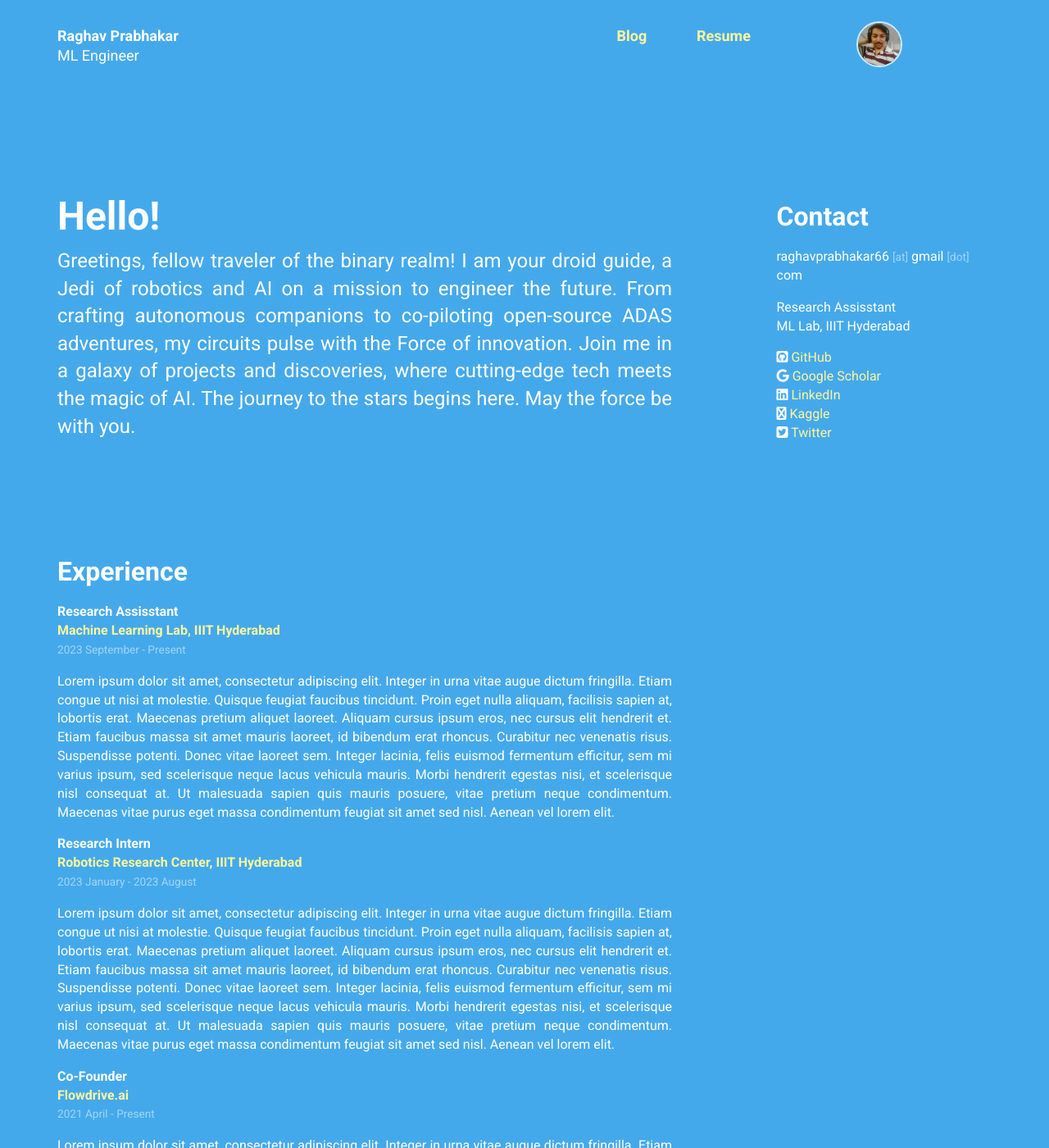
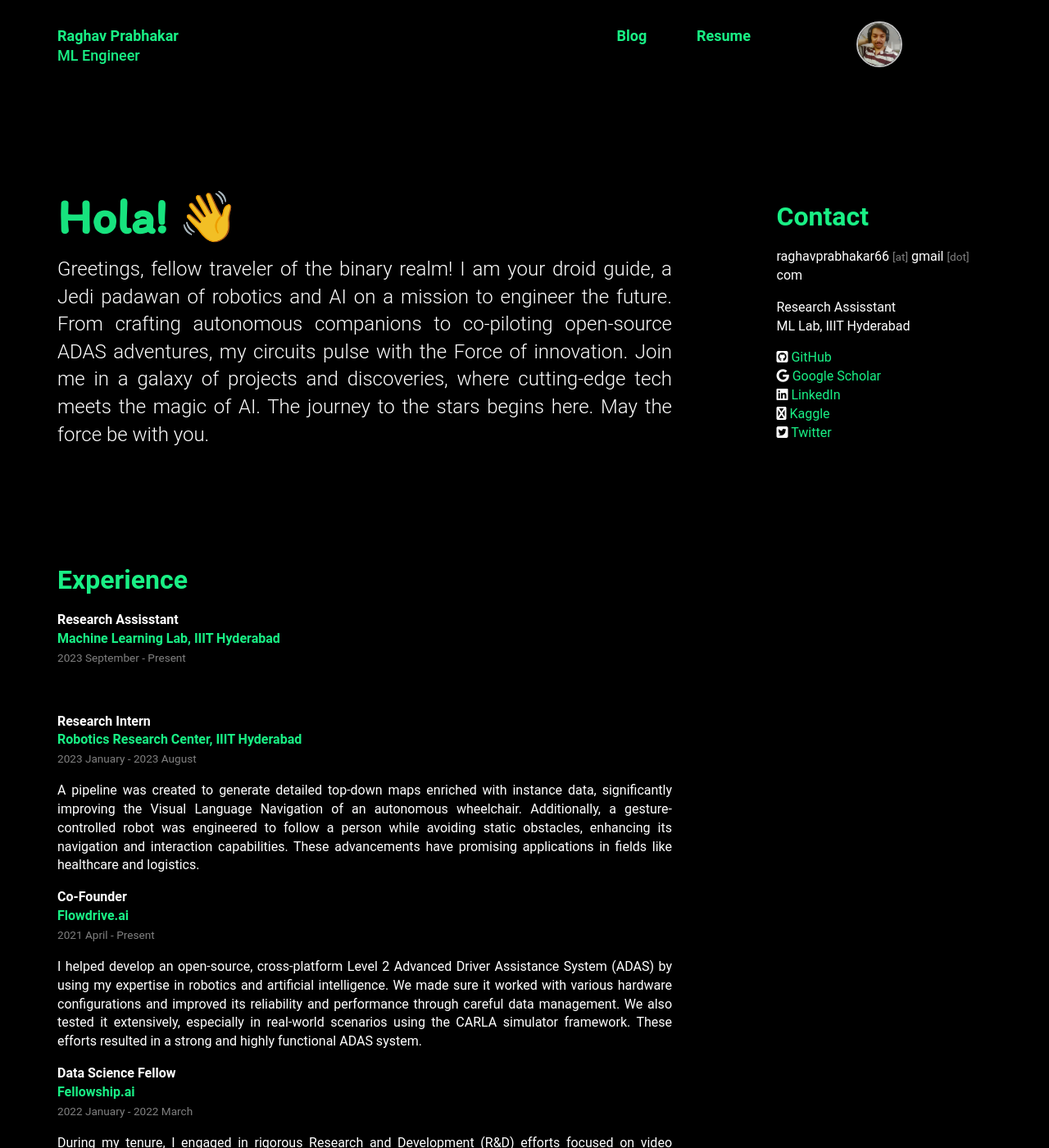
Before and after one commit to RaghavPrabhakar66/portfolio, a Jekyll site: the page built from index.html, in a window 1280 px wide and 1400 px high. Shown: the whole window at 82% size. Built offline with Jekyll 4.4.1, drawn with Linux system fonts in a browser that asks for light colours; nearby versions of some CDN libraries; some web fonts are replaced; some of the changed text lies outside the part shown.

Commit message:
modified ui and add content

```diff
--- a/Gemfile
+++ /dev/null
@@ -1,3 +0,0 @@
-source 'https://rubygems.org'
-
-gem 'jekyll', '~> 3.8.5'
--- a/_data/experience.yml
+++ b/_data/experience.yml
@@ -5,15 +5,7 @@
   end_date: "Present"
   company_url: "https://mll.iiit.ac.in/"
   company_logo: /img/face_recogntion_system.jpg
-  description: >
-    Lorem ipsum dolor sit amet, consectetur adipiscing elit. Integer in urna vitae augue dictum fringilla.
-    Etiam congue ut nisi at molestie. Quisque feugiat faucibus tincidunt. Proin eget nulla aliquam, facilisis
-    sapien at, lobortis erat. Maecenas pretium aliquet laoreet. Aliquam cursus ipsum eros, nec cursus elit
-    hendrerit et. Etiam faucibus massa sit amet mauris laoreet, id bibendum erat rhoncus. Curabitur nec venenatis risus.
-    Suspendisse potenti. Donec vitae laoreet sem. Integer lacinia, felis euismod fermentum efficitur, sem mi varius ipsum,
-    sed scelerisque neque lacus vehicula mauris. Morbi hendrerit egestas nisi, et scelerisque nisl consequat at. Ut malesuada
-    sapien quis mauris posuere, vitae pretium neque condimentum. Maecenas vitae purus eget massa condimentum feugiat sit amet sed
-    nisl. Aenean vel lorem elit.
+  description:
 
 -
   title: "Research Intern"
@@ -23,14 +15,10 @@
   company_url: "https://robotics.iiit.ac.in/"
   company_logo: /img/face_recogntion_system.jpg
   description: >
-    Lorem ipsum dolor sit amet, consectetur adipiscing elit. Integer in urna vitae augue dictum fringilla.
-    Etiam congue ut nisi at molestie. Quisque feugiat faucibus tincidunt. Proin eget nulla aliquam, facilisis
-    sapien at, lobortis erat. Maecenas pretium aliquet laoreet. Aliquam cursus ipsum eros, nec cursus elit
-    hendrerit et. Etiam faucibus massa sit amet mauris laoreet, id bibendum erat rhoncus. Curabitur nec venenatis risus.
-    Suspendisse potenti. Donec vitae laoreet sem. Integer lacinia, felis euismod fermentum efficitur, sem mi varius ipsum,
-    sed scelerisque neque lacus vehicula mauris. Morbi hendrerit egestas nisi, et scelerisque nisl consequat at. Ut malesuada
-    sapien quis mauris posuere, vitae pretium neque condimentum. Maecenas vitae purus eget massa condimentum feugiat sit amet sed
-    nisl. Aenean vel lorem elit.
+    A pipeline was created to generate detailed top-down maps enriched with instance data, significantly improving the Visual
+    Language Navigation of an autonomous wheelchair. Additionally, a gesture-controlled robot was engineered to follow a person
+    while avoiding static obstacles, enhancing its navigation and interaction capabilities. These advancements have promising
+    applications in fields like healthcare and logistics.
 
 -
   title: "Co-Founder"
@@ -40,14 +28,10 @@
   company_url: "https://flowdrive.ai"
   company_logo: /img/face_recogntion_system.jpg
   description: >
-    Lorem ipsum dolor sit amet, consectetur adipiscing elit. Integer in urna vitae augue dictum fringilla.
-    Etiam congue ut nisi at molestie. Quisque feugiat faucibus tincidunt. Proin eget nulla aliquam, facilisis
-    sapien at, lobortis erat. Maecenas pretium aliquet laoreet. Aliquam cursus ipsum eros, nec cursus elit
-    hendrerit et. Etiam faucibus massa sit amet mauris laoreet, id bibendum erat rhoncus. Curabitur nec venenatis risus.
-    Suspendisse potenti. Donec vitae laoreet sem. Integer lacinia, felis euismod fermentum efficitur, sem mi varius ipsum,
-    sed scelerisque neque lacus vehicula mauris. Morbi hendrerit egestas nisi, et scelerisque nisl consequat at. Ut malesuada
-    sapien quis mauris posuere, vitae pretium neque condimentum. Maecenas vitae purus eget massa condimentum feugiat sit amet sed
-    nisl. Aenean vel lorem elit.
+    I helped develop an open-source, cross-platform Level 2 Advanced Driver Assistance System (ADAS) by using my expertise in
+    robotics and artificial intelligence. We made sure it worked with various hardware configurations and improved its reliability
+    and performance through careful data management. We also tested it extensively, especially in real-world scenarios using the
+    CARLA simulator framework. These efforts resulted in a strong and highly functional ADAS system.
 
 -
   title: "Data Science Fellow"
@@ -57,14 +41,11 @@
   company_url: "https://www.fellowship.ai/"
   company_logo: /img/face_recogntion_system.jpg
   description: >
-    Lorem ipsum dolor sit amet, consectetur adipiscing elit. Integer in urna vitae augue dictum fringilla.
-    Etiam congue ut nisi at molestie. Quisque feugiat faucibus tincidunt. Proin eget nulla aliquam, facilisis
-    sapien at, lobortis erat. Maecenas pretium aliquet laoreet. Aliquam cursus ipsum eros, nec cursus elit
-    hendrerit et. Etiam faucibus massa sit amet mauris laoreet, id bibendum erat rhoncus. Curabitur nec venenatis risus.
-    Suspendisse potenti. Donec vitae laoreet sem. Integer lacinia, felis euismod fermentum efficitur, sem mi varius ipsum,
-    sed scelerisque neque lacus vehicula mauris. Morbi hendrerit egestas nisi, et scelerisque nisl consequat at. Ut malesuada
-    sapien quis mauris posuere, vitae pretium neque condimentum. Maecenas vitae purus eget massa condimentum feugiat sit amet sed
-    nisl. Aenean vel lorem elit.
+    During my tenure, I engaged in rigorous Research and Development (R&D) efforts focused on video classification models,
+    pose estimation techniques, and video analytics. My contributions were instrumental in shaping algorithms and tools designed
+    for the comprehensive analysis of video content. This encompassed pivotal aspects such as feature extraction, meticulous data
+    cleaning, and insightful visualization techniques. My work in this domain was driven by a commitment to advancing the state-of-the-art
+    in video analysis, ultimately contributing to enhanced insights and utility in this dynamic field.
 
 -
   title: "Junior Machine Learning Engineer"
@@ -74,14 +55,11 @@
   company_url: "https://omdena.com/"
   company_logo: /img/face_recogntion_system.jpg
   description: >
-    Lorem ipsum dolor sit amet, consectetur adipiscing elit. Integer in urna vitae augue dictum fringilla.
-    Etiam congue ut nisi at molestie. Quisque feugiat faucibus tincidunt. Proin eget nulla aliquam, facilisis
-    sapien at, lobortis erat. Maecenas pretium aliquet laoreet. Aliquam cursus ipsum eros, nec cursus elit
-    hendrerit et. Etiam faucibus massa sit amet mauris laoreet, id bibendum erat rhoncus. Curabitur nec venenatis risus.
-    Suspendisse potenti. Donec vitae laoreet sem. Integer lacinia, felis euismod fermentum efficitur, sem mi varius ipsum,
-    sed scelerisque neque lacus vehicula mauris. Morbi hendrerit egestas nisi, et scelerisque nisl consequat at. Ut malesuada
-    sapien quis mauris posuere, vitae pretium neque condimentum. Maecenas vitae purus eget massa condimentum feugiat sit amet sed
-    nisl. Aenean vel lorem elit.
+    A real-time object recognition system has been developed and deployed, focusing on the detection of buses and the recognition
+    of their license plates using Optical Character Recognition (OCR) models. These models have been seamlessly integrated into a
+    mobile application for real-time bus detection and seat occupancy monitoring. To ensure optimal performance, considerable
+    effort has been dedicated to model optimization, aiming for efficient processing and low latency. This integrated solution
+    significantly enhances bus tracking and occupancy management within the mobile app.
 
 -
   title: "Core Member (ML Team)"
@@ -91,11 +69,8 @@
   company_url: "https://dsctiet.com/#/"
   company_logo: /img/face_recogntion_system.jpg
   description: >
-    Lorem ipsum dolor sit amet, consectetur adipiscing elit. Integer in urna vitae augue dictum fringilla.
-    Etiam congue ut nisi at molestie. Quisque feugiat faucibus tincidunt. Proin eget nulla aliquam, facilisis
-    sapien at, lobortis erat. Maecenas pretium aliquet laoreet. Aliquam cursus ipsum eros, nec cursus elit
-    hendrerit et. Etiam faucibus massa sit amet mauris laoreet, id bibendum erat rhoncus. Curabitur nec venenatis risus.
-    Suspendisse potenti. Donec vitae laoreet sem. Integer lacinia, felis euismod fermentum efficitur, sem mi varius ipsum,
-    sed scelerisque neque lacus vehicula mauris. Morbi hendrerit egestas nisi, et scelerisque nisl consequat at. Ut malesuada
-    sapien quis mauris posuere, vitae pretium neque condimentum. Maecenas vitae purus eget massa condimentum feugiat sit amet sed
-    nisl. Aenean vel lorem elit.
+    A pseudo LIDAR system has been developed using cameras and deep learning techniques, utilizing DenseDepth for 3D reconstruction
+    from monocular images. Multiple deep learning models have also been developed and trained for behavioral cloning in self-driving
+    cars, enabling them to emulate human driving behavior. In addition, lane detection algorithms have been integrated into these
+    systems, providing robust lane tracking and navigation capabilities. This holistic approach combines 3D scene understanding,
+    behavioral modeling, and lane detection to improve the performance and safety of autonomous vehicles.
--- a/_data/personal.yml
+++ b/_data/personal.yml
@@ -41,7 +41,7 @@ profiles:
 intro:
   title: Hello!
   body: >
-    Greetings, fellow traveler of the binary realm! I am your droid guide, a Jedi of robotics and AI on a mission to engineer the future.
+    Greetings, fellow traveler of the binary realm! I am your droid guide, a Jedi padawan of robotics and AI on a mission to engineer the future.
     From crafting autonomous companions to co-piloting open-source ADAS adventures, my circuits pulse with the Force of innovation.
     Join me in a galaxy of projects and discoveries, where cutting-edge tech meets the magic of AI.
     The journey to the stars begins here. May the force be with you.
--- a/_data/projects.yml
+++ b/_data/projects.yml
@@ -19,7 +19,7 @@
 
 -
   name: Nucleus Segmentation From 2D Scans
-  image: /img/face_recogntion_system.jpg
+  image: /img/cell.jpg
   description: >
     Lorem ipsum dolor sit amet, consectetur adipiscing elit. Integer in urna vitae augue dictum fringilla.
     Etiam congue ut nisi at molestie. Quisque feugiat faucibus tincidunt. Proin eget nulla aliquam, facilisis
@@ -28,7 +28,7 @@
 
 -
   name: Image Captioningp
-  image: /img/face_recogntion_system.jpg
+  image: /img/cell.jpg
   description: >
     Lorem ipsum dolor sit amet, consectetur adipiscing elit. Integer in urna vitae augue dictum fringilla.
     Etiam congue ut nisi at molestie. Quisque feugiat faucibus tincidunt. Proin eget nulla aliquam, facilisis
--- a/_data/publications.yml
+++ b/_data/publications.yml
@@ -2,6 +2,6 @@
   type: conference
   title: "Instance-Level Semantic Maps for Vision Language Navigation"
   authors: Laksh Nanwani, Anmol Agarwal, Kanishk Jain, Raghav Prabhakar, Aaron Monis, Aditya Mathur, Krishna Murthy, Abdul Hafez, Vineet Gandhi, K. Madhava Krishna
-  conference: Proceedings of IEEE RO-MAN 2023
+  conference: Proceedings IEEE Conf. on Robot and Human Interactive Communication (RO-MAN)
   year: 2023
   pdf: https://arxiv.org/pdf/2305.12363.pdf
--- a/_layouts/albertine.html
+++ b/_layouts/albertine.html
@@ -11,9 +11,13 @@
     <link rel="icon" type="image/x-icon" href="{{ site.baseurl }}/{{ site.data.personal.favicon }}">
 
     <!-- Stylesheets -->
-    <link rel="stylesheet" href="//fonts.googleapis.com/css?family=Roboto:400,700">
+    <link rel="preconnect" href="https://fonts.googleapis.com">
+    <link rel="preconnect" href="https://fonts.gstatic.com" crossorigin>
+    <link href="https://fonts.googleapis.com/css2?family=ADLaM+Display&family=Itim&family=Pacifico&family=Permanent+Marker&display=swap" rel="stylesheet">
+
     <link rel="stylesheet" href="//netdna.bootstrapcdn.com/bootstrap/3.2.0/css/bootstrap.min.css">
     <link rel="stylesheet" href="{{ site.baseurl }}/assets/albertine/css/default.css">
+    <link rel="stylesheet" href="{{ site.baseurl }}/assets/albertine/css/shiny.css">
 
     <!-- Javascript -->
     <script src="https://kit.fontawesome.com/79eb761eec.js" crossorigin="anonymous"></script>
@@ -45,7 +49,7 @@
                 </div>
                 <div class="col-xs-2 col-lg-2">
                     <h1>
-                        <a href="">Resume</a>
+                        <a href="{{ site.baseurl }}/files/RaghavPrabhakar_Resume.pdf">Resume</a>
                     </h1>
                 </div>
                 <div class="col-xs-2 col-lg-2">
@@ -64,7 +68,29 @@
             <section class="col-md-8">
                 {% if site.data.personal.intro.title %}
                 <h3 style="font-size:48px">
-                    {{ site.data.personal.intro.title }}
+                    <!-- {{ site.data.personal.intro.title }} -->
+                    <div class="word-container">
+                        <div class="word w1 en">Hello! 👋</div>
+                        <div class="word w2 fr">Bonjour! 👋</div>
+                        <div class="word w3 es">Hola! 👋</div>
+                        <div class="word w4 ru">Zdravstvuyte! 👋</div>
+                        <div class="word w5 zh">Nǐn hǎo! 👋</div>
+                        <div class="word w6 ar">Marhabaan! 👋</div>
+                        <div class="word w7 ja">Kon'nichiwa! 👋</div>
+                        <div class="word w8 de">Hallo! 👋</div>
+                        <div class="word w9 it">Ciao! 👋</div>
+                        <div class="word w10 pt">Olá! 👋</div>
+                        <div class="word w11 nl">Hallo! 👋</div>
+                        <div class="word w12 pl">Cześć! 👋</div>
+                        <div class="word w13 sv">Hallå! 👋</div>
+                        <div class="word w14 vi">Xin chào! 👋</div>
+                        <div class="word w15 id">Halo! 👋</div>
+                        <div class="word w16 el">Yassas! 👋</div>
+                        <div class="word w17 ko">Annyeonghaseyo! 👋</div>
+                        <div class="word w18 ro">Bună! 👋</div>
+                        <div class="word w19 hu">Helló! 👋</div>
+                        <div class="word w20 cs">Ahoj! 👋</div>
+                      </div>
                 </h3>
                 {% else %}
                 <h3>
@@ -159,17 +185,13 @@
 
                 {% for publication in site.data.publications %}
                 <p>
-                    <b>
+                    <b><h4>
                         <a href="{{ publication.pdf }}">
                             {{ publication.title }}
                         </a>
-                    </b>
-                    <small>
-                        {{ publication.year }}
-                    </small>
-                    <br>
-                    {{ publication.authors }}
-                    <br>
+                    </h4></b>
+                    <h5>
+                    {% assign authors = publication.authors | split: ", " %}
                     {% case publication.type %}
                     {% when 'conference' %}
                     {{ publication.conference }}
@@ -186,6 +208,17 @@
                     {{ publication.issue }},
                     {{ publication.pages }}
                     {% endcase %}
+                    , {{ publication.year }}
+                </h5>
+                    <i>
+                        {% for author in authors %}
+                        {% if author == site.data.personal.name %}
+                            <font color="#19f085"><b>{{ site.data.personal.name }}</b>,</font>
+                        {% else %}
+                            {{ author }},
+                        {% endif %}
+                        {% endfor %}
+                    </i>
                 </p>
                 {% endfor %}
             </section>
--- a/assets/albertine/css/default.css
+++ b/assets/albertine/css/default.css
@@ -8,7 +8,8 @@ body {
   font-family:'Roboto', 'Arial', sans-serif;
   font-size:16px;
   padding-top:176px;
-  background-color:#fff;
+  background-color:#000000;
+  color: white;
 }
 
 /*******************
@@ -21,7 +22,7 @@ header {
   left:0;
   right:0;
   padding:32px 0;
-  background-color:#fff;
+  background-color:black;
 }
   header h1 {
     margin:0;
@@ -47,12 +48,18 @@ footer {
 section {
   padding:48px 0;
 }
+  section .word-container {
+    /* color: #19f085; */
+    color: white;
+  }
+
   section h3 {
     padding:0 0 8px;
     line-height:40px;
     font-weight:bold;
     font-size:32px;
-    color:#ff5722;
+    /* color:#ff5722; */
+    color: #19f085;
   }
   section .lead {
     font-size:24px;
@@ -66,6 +73,11 @@ section {
   section a,
   section a:hover {
     color:#44a9eb;
+    /* color: #19f085 */
+  }
+
+  span {
+    color:#19f085;
   }
 
 /*******************
@@ -73,17 +85,19 @@ section {
  *******************/
 .intro-screen,
 .intro-screen header {
-  background-color:#44a9eb;
-  color:#fff;
+  /* background-color:#44a9eb; */
+  background-color: #000;
+  color:white;
 }
   .intro-screen h1,
   .intro-screen h2,
   .intro-screen h3 {
-    color:#fff;
+    color: #19f085;
   }
   .intro-screen a,
   .intro-screen a:hover {
-    color:#fff59d;
+    /* color:#fff59d; */
+    color: #19f085;
   }
 
 /*******************
--- /dev/null
+++ b/assets/albertine/css/shiny.css
@@ -0,0 +1,342 @@
+
+.word-container {
+    width: 20px;
+    padding-bottom: 50px;
+    color: #19f085;
+}
+
+.word {
+    /* font-family: 'ADLaM Display', cursive; */
+    /* font-family: 'Pacifico', cursive; */
+    /* font-family: 'Permanent Marker', cursive; */
+    font-family: 'Itim', cursive;
+    font-size:60px;
+    font-weight:bold;
+    float:left;
+    opacity:0;
+    position:absolute;
+    color: #19f085;
+    /* letter-spacing: 3px;  */
+  }
+
+  .w1 {
+    animation: w1anim 45s infinite;
+  }
+
+  .w2 {
+    animation: w2anim 45s infinite;
+  }
+
+  .w3 {
+    animation: w3anim 45s infinite;
+  }
+
+  .w4 {
+    animation: w4anim 45s infinite;
+  }
+
+  .w5 {
+    animation: w5anim 45s infinite;
+  }
+
+  .w6 {
+    animation: w6anim 45s infinite;
+  }
+
+  .w7 {
+    animation: w7anim 45s infinite;
+  }
+
+  .w8 {
+    animation: w8anim 45s infinite;
+  }
+
+  .w9 {
+    animation: w9anim 45s infinite;
+  }
+
+  .w10 {
+    animation: w10anim 45s infinite;
+  }
+
+  .w11 {
+    animation: w11anim 45s infinite;
+  }
+
+  .w12 {
+    animation: w12anim 45s infinite;
+  }
+
+  .w13 {
+    animation: w13anim 45s infinite;
+  }
+
+  .w14 {
+    animation: w14anim 45s infinite;
+  }
+
+  .w15 {
+    animation: w15anim 45s infinite;
+  }
+
+  .w16 {
+    animation: w16anim 45s infinite;
+  }
+
+    .w17 {
+        animation: w17anim 45s infinite;
+    }
+
+    .w18 {
+        animation: w18anim 45s infinite;
+    }
+
+    .w19 {
+        animation: w19anim 45s infinite;
+    }
+
+    .w20 {
+        animation: w20anim 45s infinite;
+    }
+
+
+  @keyframes w1anim {
+    0%{
+      opacity: 0;
+    }
+    2.5%{
+      opacity: 1;
+    }
+    5% {
+      opacity:0;
+    }
+  }
+
+
+  @keyframes w2anim {
+    5%{
+      opacity: 0;
+    }
+    7.5%{
+      opacity: 1;
+    }
+    10% {
+      opacity:0;
+    }
+  }
+
+  @keyframes w3anim {
+    10%{
+      opacity: 0;
+    }
+    12.5%{
+      opacity: 1;
+    }
+    15% {
+      opacity:0;
+    }
+  }
+
+  @keyframes w4anim {
+    15%{
+      opacity: 0;
+    }
+    17.5%{
+      opacity: 1;
+    }
+    20% {
+      opacity:0;
+    }
+  }
+
+  @keyframes w5anim {
+    20%{
+      opacity: 0;
+    }
+    22.5%{
+      opacity: 1;
+    }
+    25% {
+      opacity:0;
+    }
+  }
+
+  @keyframes w6anim {
+    25%{
+      opacity: 0;
+    }
+    27.5%{
+      opacity: 1;
+    }
+    30% {
+      opacity:0;
+    }
+  }
+
+    @keyframes w7anim {
+        30%{
+        opacity: 0;
+        }
+        32.5%{
+        opacity: 1;
+        }
+        35% {
+        opacity:0;
+        }
+    }
+
+    @keyframes w8anim {
+        35%{
+        opacity: 0;
+        }
+        37.5%{
+        opacity: 1;
+        }
+        40% {
+        opacity:0;
+        }
+    }
+
+    @keyframes w9anim {
+        40%{
+        opacity: 0;
+        }
+        42.5%{
+        opacity: 1;
+        }
+        45% {
+        opacity:0;
+        }
+    }
+
+    @keyframes w10anim {
+        45%{
+        opacity: 0;
+        }
+        47.5%{
+        opacity: 1;
+        }
+        50% {
+        opacity:0;
+        }
+    }
+
+    @keyframes w11anim {
+        50%{
+        opacity: 0;
+        }
+        52.5%{
+        opacity: 1;
+        }
+        55% {
+        opacity:0;
+        }
+    }
+
+    @keyframes w12anim {
+        55%{
+        opacity: 0;
+        }
+        57.5%{
+        opacity: 1;
+        }
+        60% {
+        opacity:0;
+        }
+    }
+
+    @keyframes w13anim {
+        60%{
+        opacity: 0;
+        }
+        62.5%{
+        opacity: 1;
+        }
+        65% {
+        opacity:0;
+        }
+    }
+
+    @keyframes w14anim {
+        65%{
+        opacity: 0;
+        }
+        67.5%{
+        opacity: 1;
+        }
+        70% {
+        opacity:0;
+        }
+    }
+
+    @keyframes w15anim {
+        70%{
+        opacity: 0;
+        }
+        72.5%{
+        opacity: 1;
+        }
+        75% {
+        opacity:0;
+        }
+    }
+
+    @keyframes w16anim {
+        75%{
+        opacity: 0;
+        }
+        77.5%{
+        opacity: 1;
+        }
+        80% {
+        opacity:0;
+        }
+    }
+
+    @keyframes w17anim {
+        80%{
+        opacity: 0;
+        }
+        82.5%{
+        opacity: 1;
+        }
+        85% {
+        opacity:0;
+        }
+    }
+
+    @keyframes w18anim {
+        85%{
+        opacity: 0;
+        }
+        87.5%{
+        opacity: 1;
+        }
+        90% {
+        opacity:0;
+        }
+    }
+
+    @keyframes w19anim {
+        90%{
+        opacity: 0;
+        }
+        92.5%{
+        opacity: 1;
+        }
+        95% {
+        opacity:0;
+        }
+    }
+
+    @keyframes w20anim {
+        95%{
+        opacity: 0;
+        }
+        97.5%{
+        opacity: 1;
+        }
+        100% {
+        opacity:0;
+        }
+    }
```
Also changed, not shown: assets/albertine/js/test.js (added, +8 -0 lines), Gemfile.lock (deleted), img/cell.jpg (added), 3 other files. Lines whose indentation alone changed are shown as unchanged.
